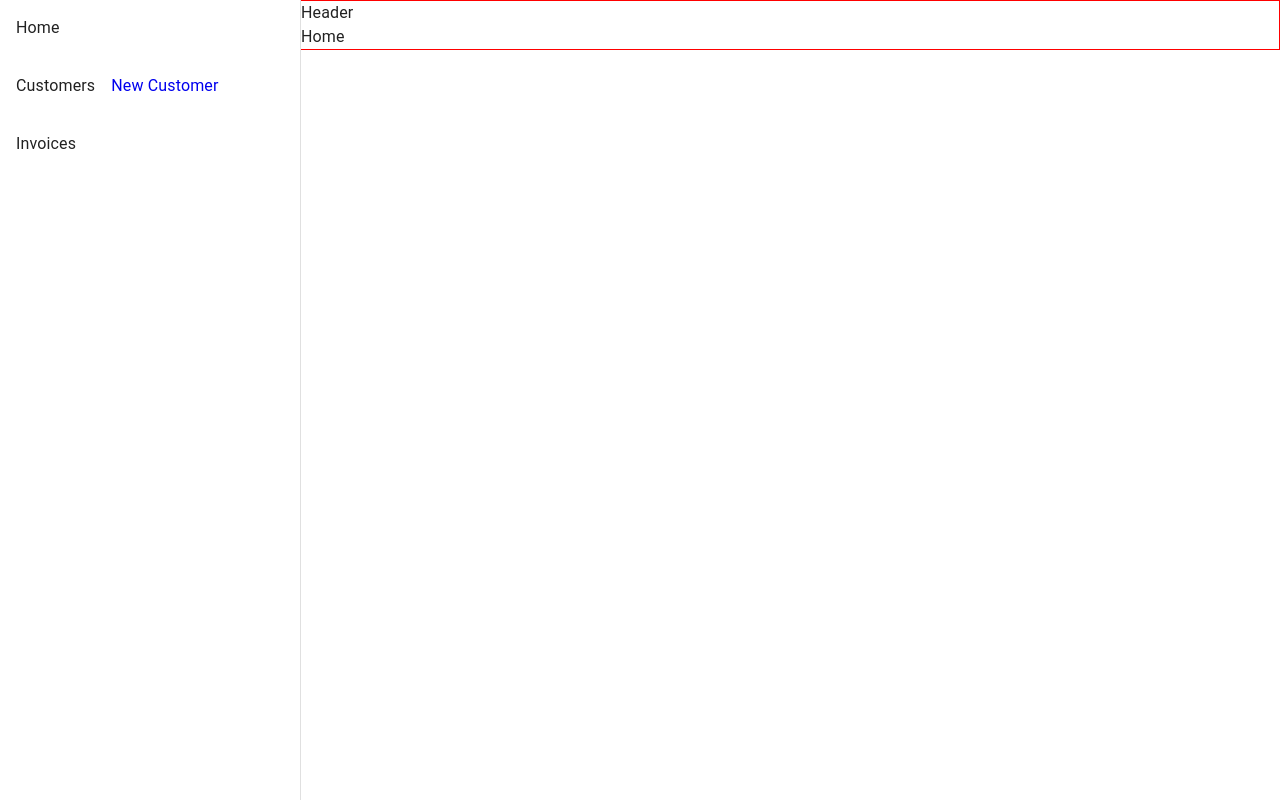
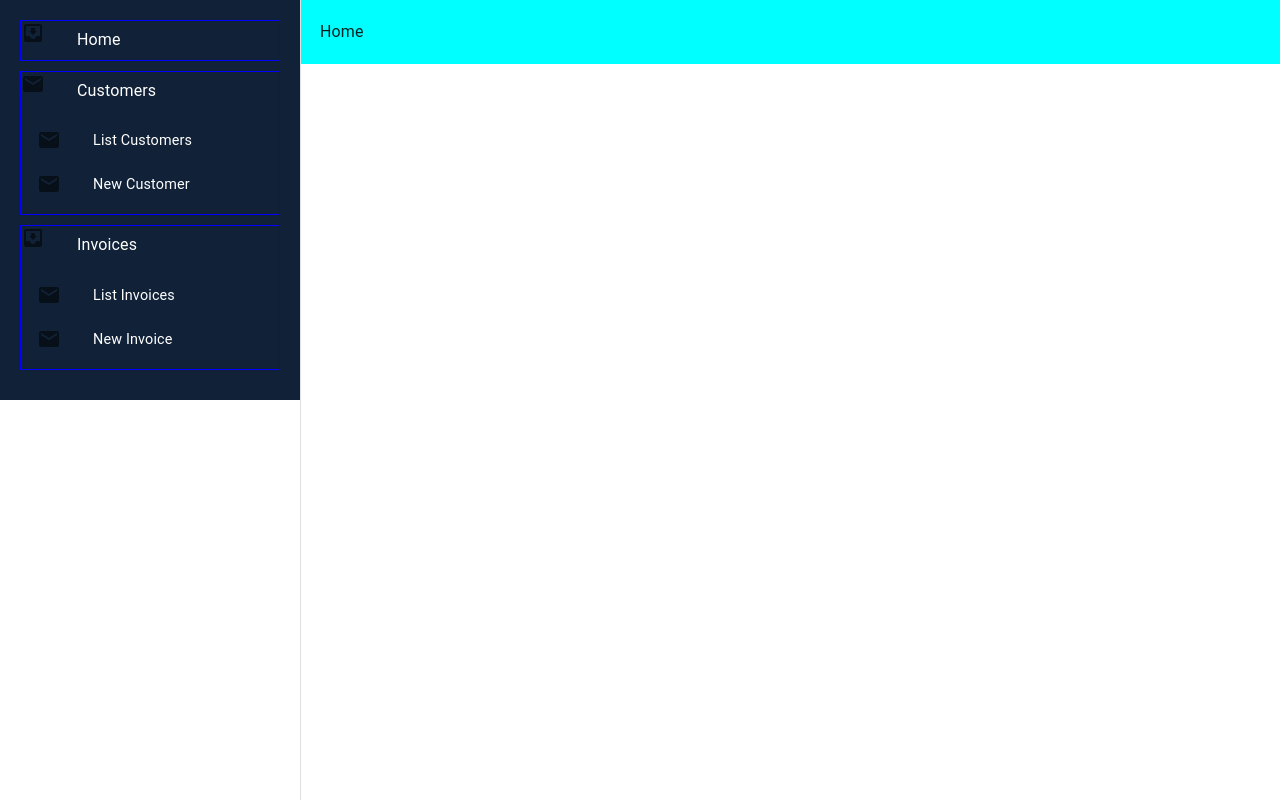
Before and after one commit to hsouiti/client-tracking-nodejs-react, a React (Create React App) app in the folder client/: page / in a window 1280 px wide. Built offline with nearby package versions, Linux system fonts and the light colour scheme.

Commit message:
Adding sublinks automatically to routes...

```diff
--- a/client/src/App/App.tsx
+++ b/client/src/App/App.tsx
@@ -7,7 +7,7 @@ import Routes from '../routes';
 
 function App() {
   return (
-    <div className="App">
+    <div className="App" style={{display: 'flex'}}>
       <CssBaseline />
       <Routes />
     </div>
--- a/client/src/components/sidebar/SideBar.tsx
+++ b/client/src/components/sidebar/SideBar.tsx
@@ -6,7 +6,6 @@ import {
   Typography,
   ListItem,
   ListItemIcon,
-  ListItemText,
   Drawer as MuiDrawer
 }   from '@mui/material/'
 
@@ -20,27 +19,30 @@ const SideBar = () => {
   const styles = useStyles()
 
     return (
-         <Box>
+
       <MuiDrawer
         variant="permanent"
         anchor="left"
         open
-            className={styles.sidebar}
         >
-            <div className={styles.linksWrapper}>
-              <List>
+            <Box className={styles.sidebar}>
+
                   {
                     appRoutes.map(el => {
                       return (
-                      <>
-                          <ListItem className={styles.li}>
+                        <div className={styles.sideBarElement} key={el.name}>
+                            <Typography variant="subtitle1" gutterBottom >
+                                <ListItemIcon >{el.icon}</ListItemIcon>
                                 {el.name}
-                          {/* <ListItemIcon></ListItemIcon>    */}
-                            <List>
+                              </Typography>
+                            {
+                              el.subLinks && (
+                                <List className={styles.sublinksList}>
                                   {
                                     el.subLinks?.map(item => {
                                       return (
-                                    <ListItem>
+                                        <ListItem key={item.name}>
+                                          <ListItemIcon>{item.icon}</ListItemIcon>
                                             <Typography
                                               variant='subtitle1'
                                               align='center'
@@ -61,16 +63,14 @@ const SideBar = () => {
                                     })
                                   }
                                 </List>
-                          </ListItem>
-                        </>
+                              )
+                            }
+                          </div>
                         )
                     })
                 }
-
-              </List>
-            </div>
+         </Box>
       </MuiDrawer>
-        </Box>
     )
 
 }
--- a/client/src/components/sidebar/styles.tsx
+++ b/client/src/components/sidebar/styles.tsx
@@ -1,18 +1,28 @@
 import { makeStyles } from '@mui/styles'
-const drawerWidth = 300;
+
+export const drawerWidth = 300;
 
 export default makeStyles({
+
     sidebar: {
         width: drawerWidth,
-        backgroundColor: 'aqua'
+        padding:20,
+        backgroundColor: 'rgba(17,34,56,1)',
     },
-    linksWrapper: {
-        width: drawerWidth
+    sideBarElement: {
+        border: '1px solid blue',
+        color:'white',
+         marginBottom: 10
+        },
+    sublinksList: {
+        //border: '1px solid purple'
+        color: 'white'
     },
-    ul: {},
-    li: {display: 'block'},
     navLink: {
-        textDecoration: 'none'
+        textDecoration: 'none',
+        color: 'white',
+        fontWeight: 'normal',
+        fontSize: '.9rem'
     },
     selected: {
         textDecoration: 'underline'
--- a/client/src/constants/appRoutes.tsx
+++ b/client/src/constants/appRoutes.tsx
@@ -10,7 +10,8 @@ const Home = React.lazy(() => import (/* webpackChunkName: "Home"*/ '../pages/ho
 const Customers = React.lazy (() => import (/* webpackChunkName: "Customers"*/ '../pages/customers/customers'))
 const Invoices = React.lazy(() => import (/* webpackChunkName: "Invoices" */ '../pages/invoices/invoices'))
 
-
+const CustomersAdd = () => <h1>Add Customer</h1>
+const InvoiceAdd = () => <h1>Add Invoice</h1>
 
 export const appRoutes = [
     {
@@ -18,26 +19,49 @@ export const appRoutes = [
         path: '/',
         exact: true,
         icon:  <InboxIcon />,
-        component: Home
+        Component: Home,
     },
     {
         name:'Customers',
         path: '/customers',
+        exatct: true,
         icon:  <MailIcon />,
-        component: Customers,
+        Component: Customers,
         subLinks: [
+            {
+                name: 'List Customers',
+                path:'/customers',
+                exact:true,
+                icon:<MailIcon />,
+                Component: Customers
+            },
             {
                 name: 'New Customer',
                 path:'/customers/new',
                 icon:<MailIcon />,
-                component: Customers
-            }
+                Component: CustomersAdd
+            },
         ]
     },
     {
         name:'Invoices',
         path: '/invoices',
         icon:  <InboxIcon />,
-        component: Invoices
+        component: Invoices,
+        subLinks: [
+            {
+                name: 'List Invoices',
+                path:'/invoices',
+                exact:true,
+                icon:<MailIcon />,
+                Component: Invoices
+            },
+            {
+                name: 'New Invoice',
+                path:'/invoices/new',
+                icon:<MailIcon />,
+                Component:InvoiceAdd
+            },
+        ]
     },
 ]
--- a/client/src/routes/index.tsx
+++ b/client/src/routes/index.tsx
@@ -4,45 +4,52 @@ import {  Switch, Route,  BrowserRouter, Redirect } from 'react-router-dom'
 import { appRoutes } from '../constants/appRoutes';
 import SideBar from '../components/sidebar/SideBar';
 import Header from '../components/layout/header/Header';
-
+import { Box } from '@mui/material';
+import { drawerWidth } from '../components/sidebar/styles';
 
 const NotFound = () => <h2>Not Found</h2>
 
-const RenderRoute = ({...Routees}: any) => {
+const RenderRoute = ({...route}: any) => {
+  console.log('hhh', route)
   return <Route
-    exact={Routees.exact}
-    path={Routees.Path}
-    render={(props) => <Routees.component {...props} />}
+    exact={route.exact}
+    path={route.Path}
+    render={(props) => <route.Component {...props} />}
   />
 }
 
 
 
+const contentStyle = {
+  marginLeft:drawerWidth,
+width: '100%',
+padding:'20px',
+backgroundColor: 'aqua  '
+}
+
+
 const Routes = () => {
   return (
-     <>
         <BrowserRouter>
-            <div style={{display: 'flex', width: '100%'}}>
+          <SideBar />
+          <Box style={contentStyle}>
+              <React.Suspense fallback={<div>Loading...</div>}>
+              <Switch>
+                {appRoutes.map(el => {
+                  return (
+                    el.subLinks  ?
+                    el.subLinks?.map(item => <RenderRoute {...item} key={item.name} />)
 
-                    <SideBar />
+                    : <RenderRoute {...el} key={el.name} />
+                    )
+                  })}
 
-                <div style={{border: '1px solid red', flexGrow:1}}>
-                  <Header />
-
-                   <React.Suspense fallback={<div>Loading...</div>}>
-                    <Switch>
-                      {appRoutes.map(el => (
-                        <RenderRoute {...el} key={el.name} />
-                      ))}
-                      <Route path='/404' component={NotFound} />
-                      <Redirect to='/404' />
-                    </Switch>
-                  </React.Suspense>
-                </div>
-            </div>
-
+                <Route path='/404' component={NotFound} />
+                <Redirect to='/404' />
+              </Switch>
+            </React.Suspense>
+        </Box>
         </BrowserRouter>
-     </>
     )
 
 }
```
Lines whose indentation alone changed are shown as unchanged.
